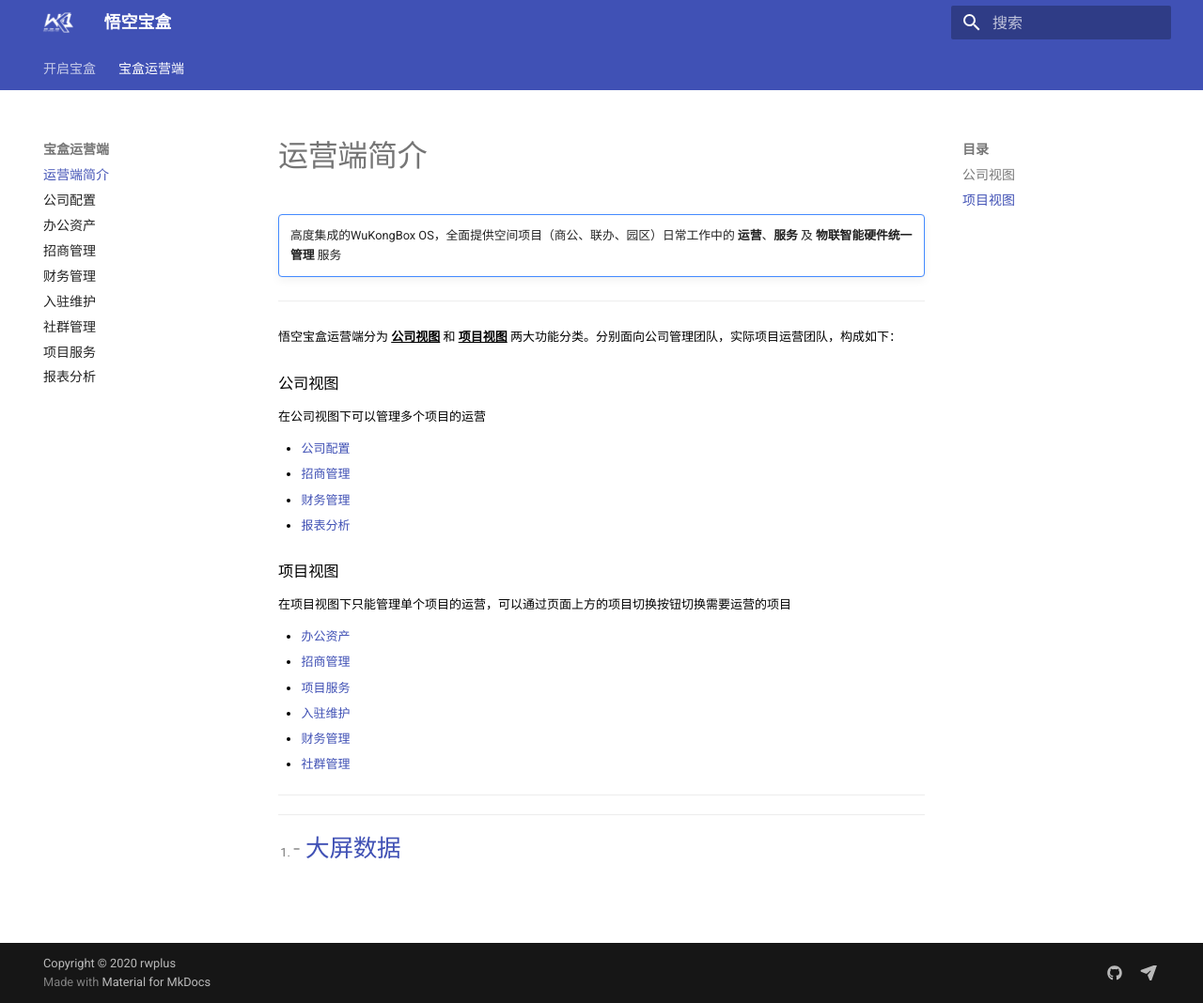
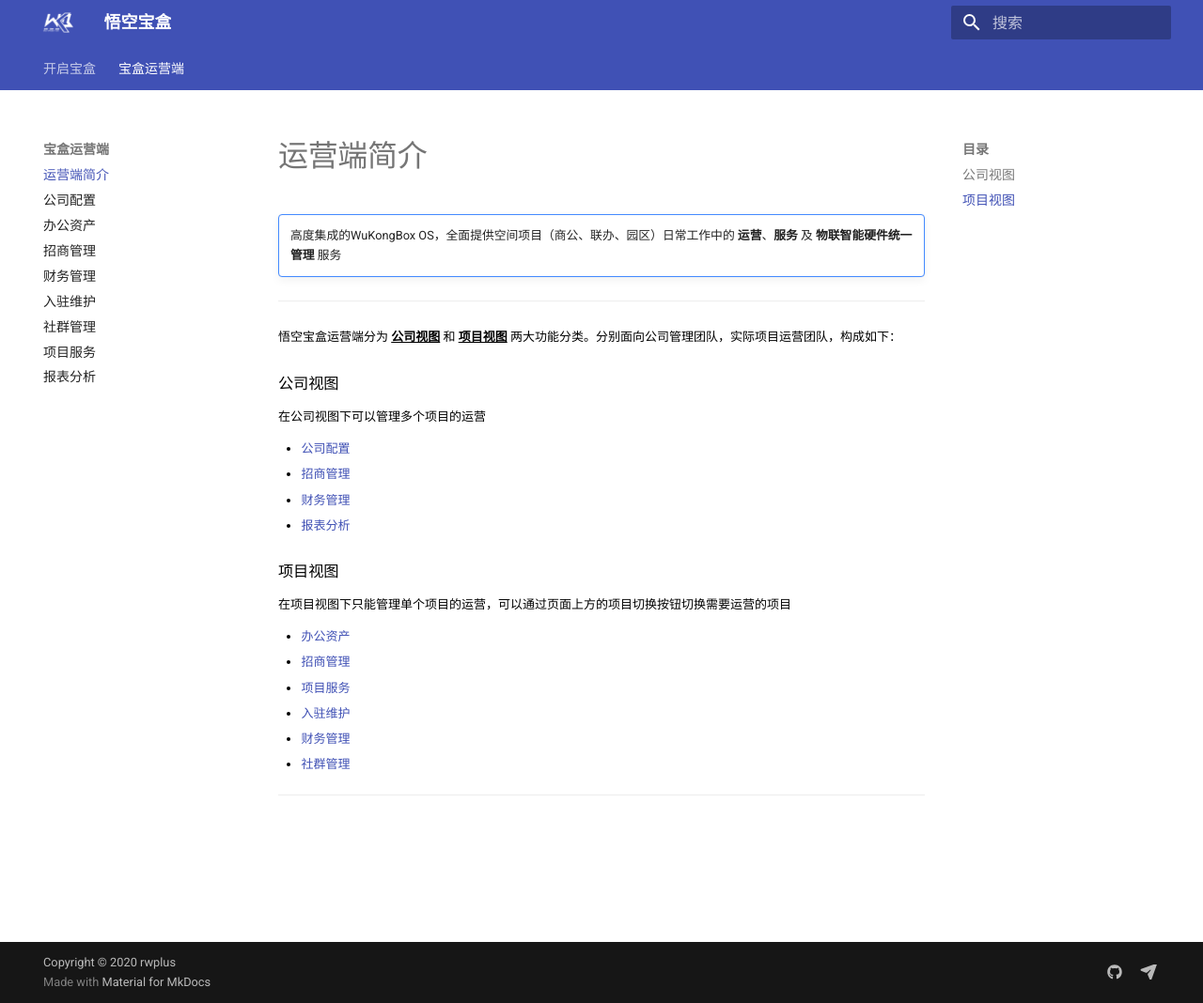
Before and after one commit to wukongbox/docs_stage, an MkDocs documentation site: the page built from docs/V4/002.md, in a window 1280 px wide and 1068 px high. Shown: the whole window at 94% size. Built offline with MkDocs 1.6.1 and Material for MkDocs 9.7.7, drawn with Linux system fonts in a browser that asks for light colours.

Commit message:
no message

```diff
--- a/docs/V4/002.md
+++ b/docs/V4/002.md
@@ -16,8 +16,6 @@
 - <font color=#3F51B5> [财务管理](040.md)  </font>
 - <font color=#3F51B5> [报表分析](080.md)  </font>
 
-[^_^]: #  - <font color=#3F51B5> [数据维护](090.md)  </font>
-
 ###项目视图
 在项目视图下只能管理单个项目的运营，可以通过页面上方的项目切换按钮切换需要运营的项目
 </br>
@@ -29,6 +27,4 @@
 - <font color=#3F51B5> [财务管理](040.md)  </font>
 - <font color=#3F51B5> [社群管理](060.md)  </font>
 
-[^_^]: #   - <font color=#3F51B5> [大屏数据](110.md)  </font>
-
 ***
```
